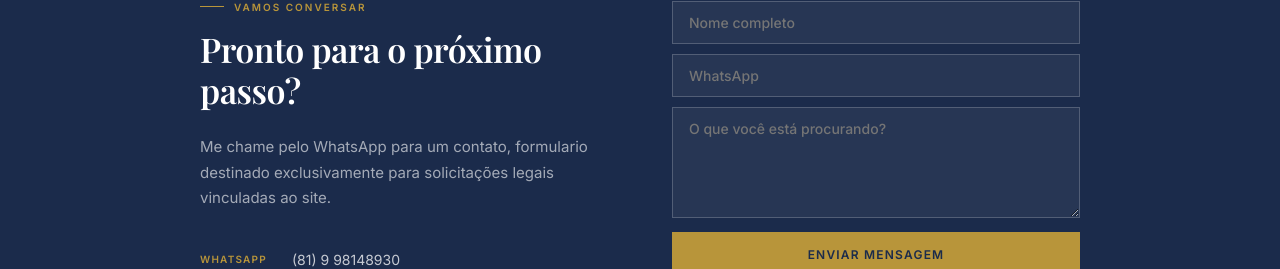
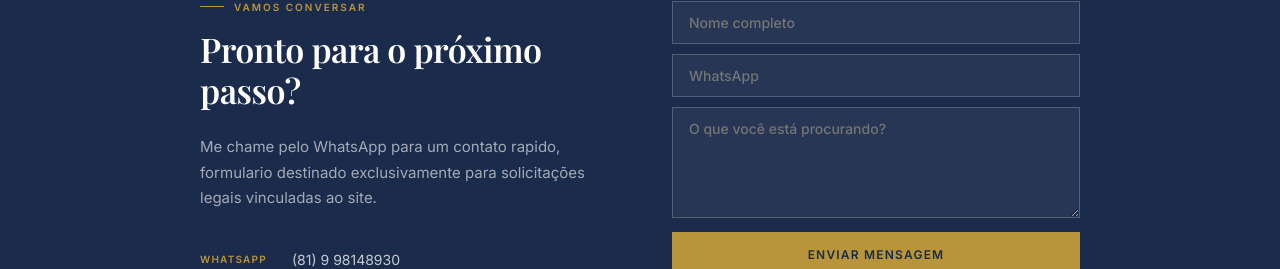
Before and after one commit to rafamendes9/site-corretor-, a Next.js app: page / in a window 1280 px wide. Shown: the part 4146-4415 px from the top of the page. Built offline with nearby package versions, Linux system fonts and the light colour scheme; a web font is replaced by a local one.

Commit message:
Update page.tsx

```diff
--- a/app/page.tsx
+++ b/app/page.tsx
@@ -448,7 +448,7 @@ export default function Page() {
       <Label text="Vamos conversar" />
       <H2 light>Pronto para o próximo passo?</H2>
       <p style={{ fontFamily: C.sans, color: "rgba(255,255,255,0.6)", fontSize: 15, lineHeight: 1.7, margin: "24px 0 40px" }}>
-        Me chame pelo WhatsApp para um contato, formulario destinado exclusivamente para solicitações legais vinculadas ao site.
+        Me chame pelo WhatsApp para um contato rapido, formulario destinado exclusivamente para solicitações legais vinculadas ao site.
       </p>
 
       {[
```
